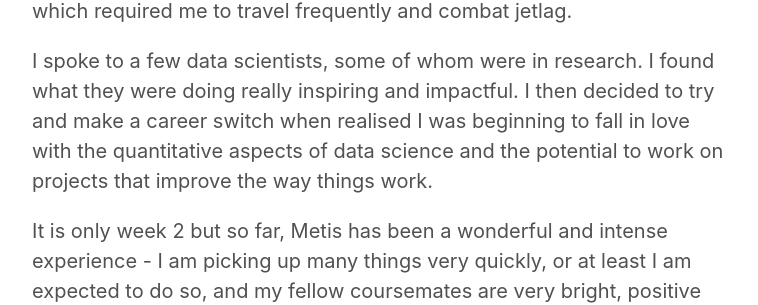
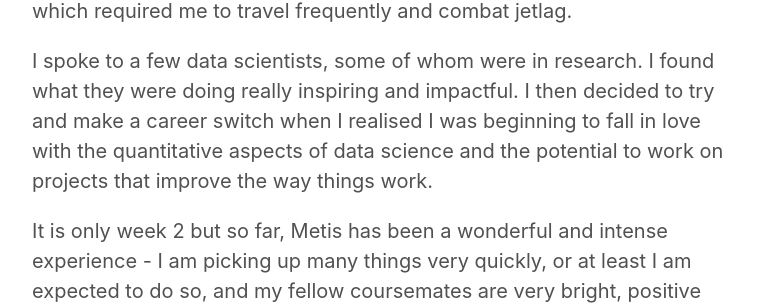
Before and after one commit to Karawkz/Karawkz, a Jekyll site: the page built from _posts/2018-07-08-oHaiWurrll.md, in a window 1280 px wide. Shown: the part 687-992 px from the top of the page, without its empty margins (258-1016 px from the left). Built offline with Jekyll 4.4.1, drawn with Linux system fonts in a browser that asks for light colours; our own code applies the rules of GitHub Pages for plain Markdown files.

```diff
--- a/_posts/2018-07-08-oHaiWurrll.md
+++ b/_posts/2018-07-08-oHaiWurrll.md
@@ -6,7 +6,7 @@ Prior to this, I was working in the public sector in international trade, repres
 
 This ignited my interest in data science, and I subsequently completed a number of relevant MOOCs out of interest despite my work schedule, which required me to travel frequently and combat jetlag.
 
-I spoke to a few data scientists, some of whom were in research. I found what they were doing really inspiring and impactful. I then decided to try and make a career switch when realised I was beginning to fall in love with the quantitative aspects of data science and the potential to work on projects that improve the way things work.
+I spoke to a few data scientists, some of whom were in research. I found what they were doing really inspiring and impactful. I then decided to try and make a career switch when I realised I was beginning to fall in love with the quantitative aspects of data science and the potential to work on projects that improve the way things work.
 
 It is only week 2 but so far, Metis has been a wonderful and intense experience - I am picking up many things very quickly, or at least I am expected to do so, and my fellow coursemates are very bright, positive and motivated folk.
 
```
